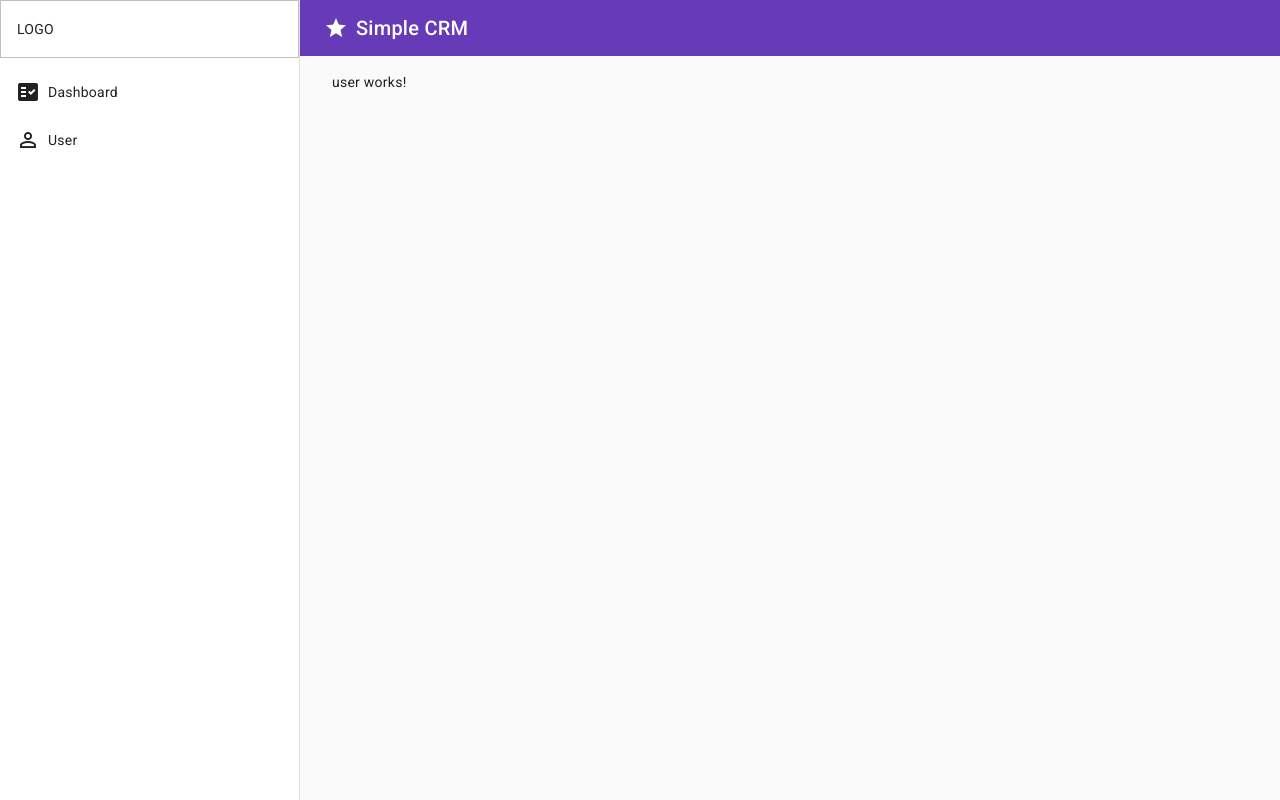
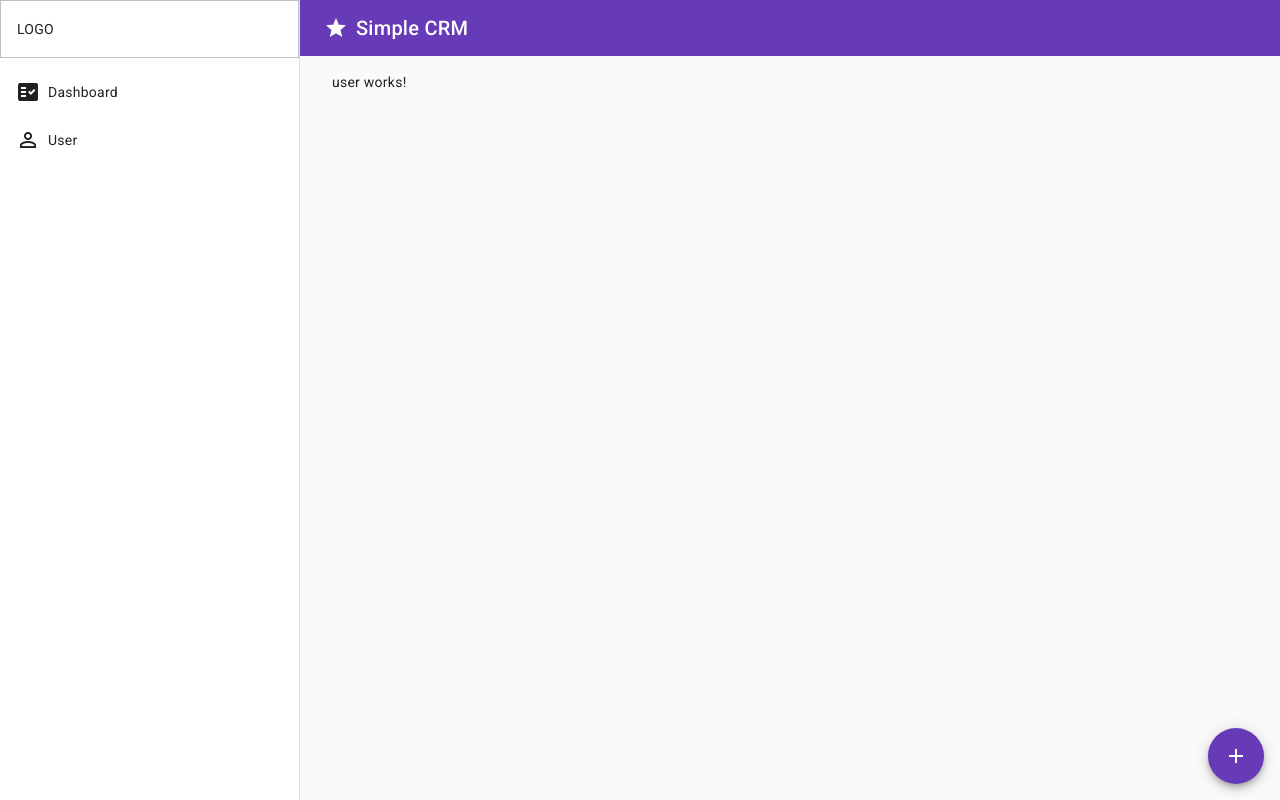
Before and after one commit to felianfilian/DA_17_SimpleCRM, an Angular app: page /user in a window 1280 px wide. Built offline with nearby package versions, Linux system fonts and the light colour scheme.

Commit message:
add user button setup

```diff
--- a/src/app/app.component.ts
+++ b/src/app/app.component.ts
@@ -4,6 +4,7 @@ import { RouterModule, RouterOutlet } from '@angular/router';
 import { MatToolbarModule } from '@angular/material/toolbar';
 import { MatSidenavModule } from '@angular/material/sidenav';
 import { MatIconModule } from '@angular/material/icon';
+import { MatButtonModule } from '@angular/material/button';
 
 @Component({
   selector: 'app-root',
@@ -15,6 +16,7 @@ import { MatIconModule } from '@angular/material/icon';
     MatSidenavModule,
     MatIconModule,
     RouterModule,
+    MatButtonModule,
   ],
   templateUrl: './app.component.html',
   styleUrl: './app.component.scss',
--- a/src/app/user/user.component.html
+++ b/src/app/user/user.component.html
@@ -1 +1,10 @@
 <p>user works!</p>
+
+<button
+  class="btm-add-user"
+  mat-fab
+  color="primary"
+  aria-label="Example icon button with a delete icon"
+>
+  <mat-icon>add</mat-icon>
+</button>
--- a/src/app/user/user.component.scss
+++ b/src/app/user/user.component.scss
@@ -0,0 +1,5 @@
+.btm-add-user {
+  position: absolute;
+  right: 16px;
+  bottom: 16px;
+}
```
Also changed, not shown: src/app/user/user.component.ts (+6 -5 lines).
